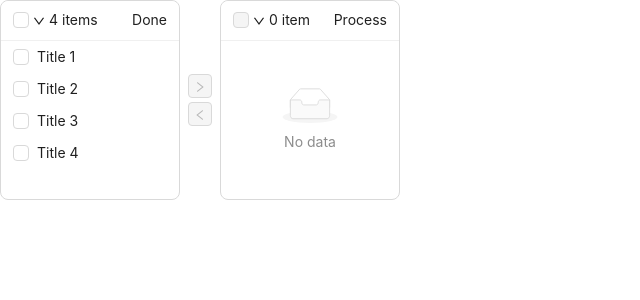
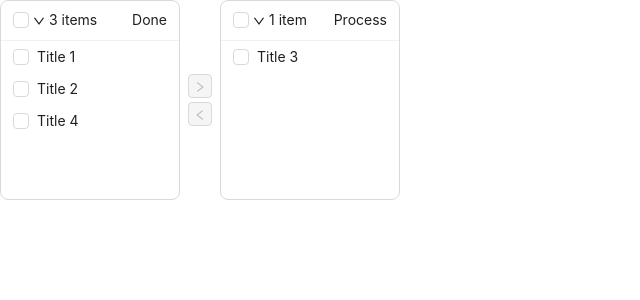
Before and after one commit to NicaZadirieva/zustand, a React (Vite) app: page / in a window 1280 px wide. Shown: the top 300 px of the page, without its empty margins (0-640 px from the left). Built offline with nearby package versions, Linux system fonts and the light colour scheme.

Commit message:
feat: добавила завершенные задачи (left)

```diff
--- a/src/App.tsx
+++ b/src/App.tsx
@@ -25,14 +25,14 @@ const data: TodoItem[] = [
     key: "4"
   },
 ];
-
+const initialTargetKeys = data.filter((item) => !item.isCompleted).map((item) => item.key);
 const App: React.FC = () => {
   const [selectedKeys, setSelectedKeys] = useState<TransferProps["targetKeys"]>(
     []
   );
 
   const [targetKeys, setTargetKeys] =
-    useState<TransferProps["targetKeys"]>([]);
+    useState<TransferProps["targetKeys"]>(initialTargetKeys);
 
   const onChange: TransferProps["onChange"] = (
     nextTargetKeys,
@@ -58,6 +58,7 @@ const App: React.FC = () => {
     <Transfer
       dataSource={data}
       titles={["Done", "Process"]}
+
       targetKeys={targetKeys}
       selectedKeys={selectedKeys}
       onChange={onChange}
```
